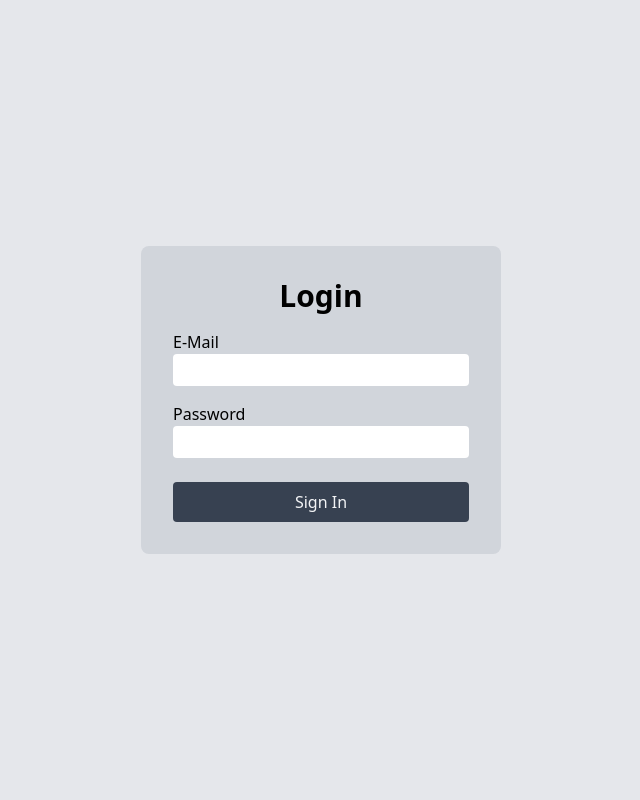
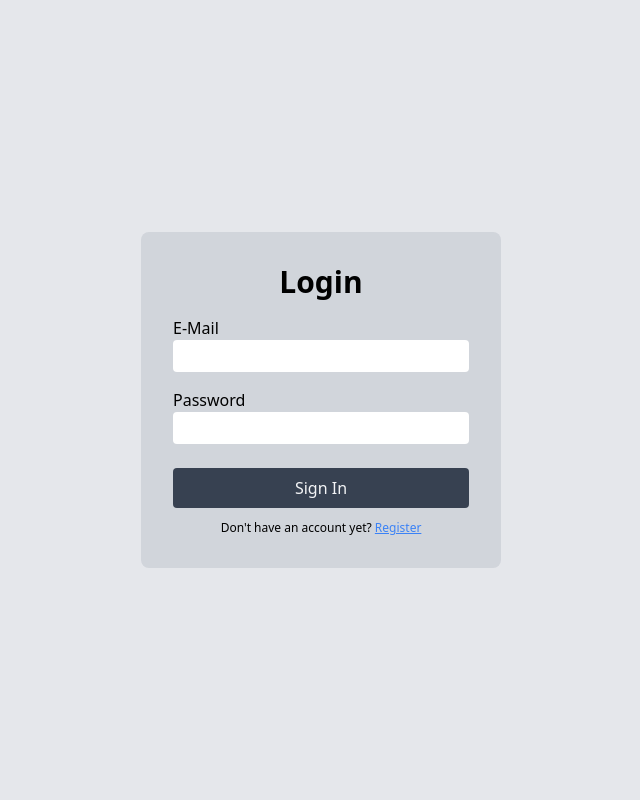
Before and after one commit to lucasNBS/django-note-taking-app, a Django app: page /accounts/login/ in a window 1280 px wide. Shown: the whole page, without its empty margins (319-959 px from the left). Run offline with Django 5.2, Linux system fonts and the light colour scheme.

Commit message:
Fixes in login

```diff
--- a/accounts/templates/accounts/form.html
+++ b/accounts/templates/accounts/form.html
@@ -34,6 +34,9 @@
       >
         {{ view.text }}
       </button>
+      <span class="text-xs text-center mt-3">
+        {{ view.subtext }} <a class="underline text-blue-500" href="{{ view.url }}">{{ view.link_text }}</a>
+      </span>
     </form>
   </main>
 </body>
--- a/accounts/urls.py
+++ b/accounts/urls.py
@@ -1,8 +1,8 @@
 from django.urls import path
-from .views import RegisterView, CustomLoginView, logout_view
+from .views import RegisterView, LoginView, logout_view
 
 urlpatterns = [
-  path("login/", CustomLoginView.as_view(), name='accounts-login'),
+  path("login/", LoginView.as_view(), name='accounts-login'),
   path("logout/", logout_view, name='accounts-logout'),
   path("register/", RegisterView.as_view(), name='accounts-register'),
 ]
--- a/accounts/views.py
+++ b/accounts/views.py
@@ -12,6 +12,9 @@ class RegisterView(CreateView):
   success_url = reverse_lazy('accounts-login')
   title = "Register"
   text = "Sign Up"
+  subtext = "Already have an account?"
+  link_text = "Login"
+  url = "/accounts/login/"
 
   def form_valid(self, form):
     user = form.save()
@@ -21,13 +24,16 @@ class RegisterView(CreateView):
 
     return super().form_valid(form)
 
-class CustomLoginView(views.LoginView):
+class LoginView(views.LoginView):
   form_class = LoginForm
   template_name = 'accounts/form.html'
   success_url = reverse_lazy('notes-list')
   redirect_authenticated_user = True
   title = "Login"
   text = "Sign In"
+  subtext = "Don't have an account yet?"
+  link_text = "Register"
+  url = "/accounts/register/"
 
 def logout_view(request):
   logout(request)
--- a/core/middleware.py
+++ b/core/middleware.py
@@ -1,6 +1,6 @@
 from django.shortcuts import redirect
 
-SHOULD_NOT_BE_LOGGED_IN = ['/accounts/login/', '/accounts/register/']
+SHOULD_NOT_BE_LOGGED_IN = ['/accounts/login/', '/accounts/register/', '/admin/login/']
 
 class LoginRequiredMiddleware:
   def __init__(self, get_response):
--- a/static/css/output.css
+++ b/static/css/output.css
@@ -669,11 +669,6 @@ video {
   margin-right: 0.25rem;
 }
 
-.my-4 {
-  margin-top: 1rem;
-  margin-bottom: 1rem;
-}
-
 .mb-4 {
   margin-bottom: 1rem;
 }
@@ -698,12 +693,20 @@ video {
   margin-top: 1rem;
 }
 
+.mt-6 {
+  margin-top: 1.5rem;
+}
+
 .mt-8 {
   margin-top: 2rem;
 }
 
-.mt-6 {
-  margin-top: 1.5rem;
+.mt-1 {
+  margin-top: 0.25rem;
+}
+
+.mt-3 {
+  margin-top: 0.75rem;
 }
 
 .block {
@@ -1180,6 +1183,11 @@ video {
   color: rgb(220 38 38 / var(--tw-text-opacity));
 }
 
+.text-red-800 {
+  --tw-text-opacity: 1;
+  color: rgb(153 27 27 / var(--tw-text-opacity));
+}
+
 .text-white {
   --tw-text-opacity: 1;
   color: rgb(255 255 255 / var(--tw-text-opacity));
@@ -1190,14 +1198,13 @@ video {
   color: rgb(202 138 4 / var(--tw-text-opacity));
 }
 
-.text-red-500 {
+.text-blue-500 {
   --tw-text-opacity: 1;
-  color: rgb(239 68 68 / var(--tw-text-opacity));
+  color: rgb(59 130 246 / var(--tw-text-opacity));
 }
 
-.text-red-800 {
-  --tw-text-opacity: 1;
-  color: rgb(153 27 27 / var(--tw-text-opacity));
+.underline {
+  text-decoration-line: underline;
 }
 
 .opacity-0 {
```
